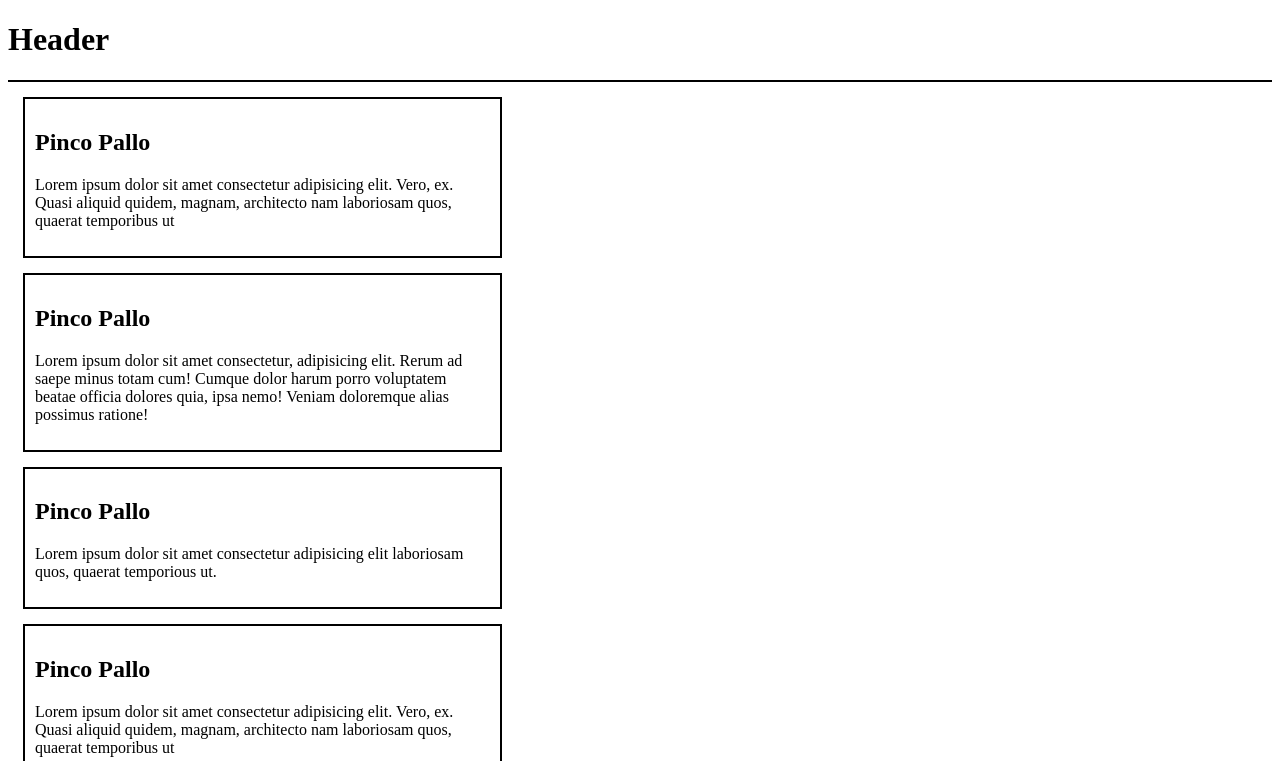
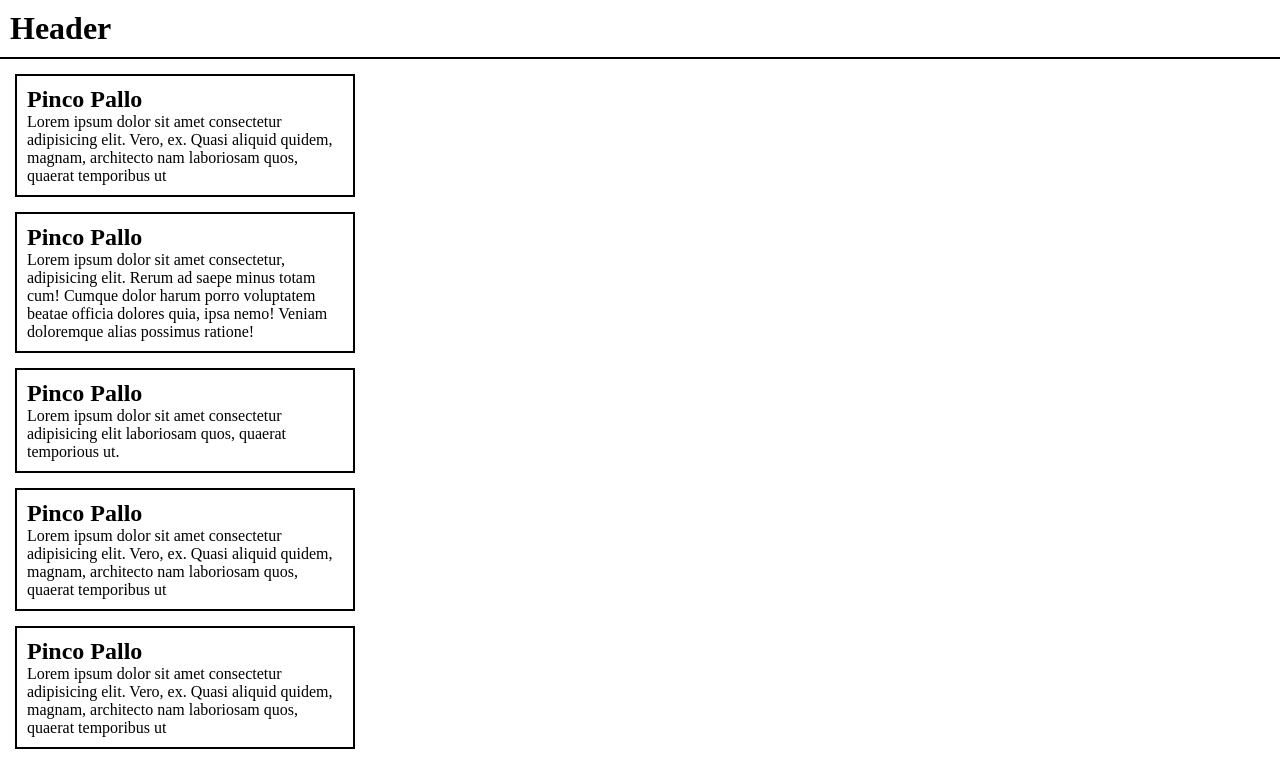
Before and after one commit to simonegreco5/htmlcss-wireframe, a plain HTML site: page index.html in a window 1280 px wide. Shown: the top 761 px of the page. Drawn offline with Linux system fonts and the light colour scheme.

Commit message:
add fix css

```diff
--- a/style.css
+++ b/style.css
@@ -1,5 +1,11 @@
+* {
+     margin: 0;
+     padding: 0;
+    box-sizing: border-box;
+}
+
 .pinco_pallo {
-    width: 455px;
+    width: 340px;
     border: 2px solid black ;
     padding: 10px;
     margin: 15px;
@@ -7,6 +13,7 @@
 
 .site_header {
     border-bottom: 2px solid black;
+    padding: 10px;
 }
 
 .site_footer {
```
